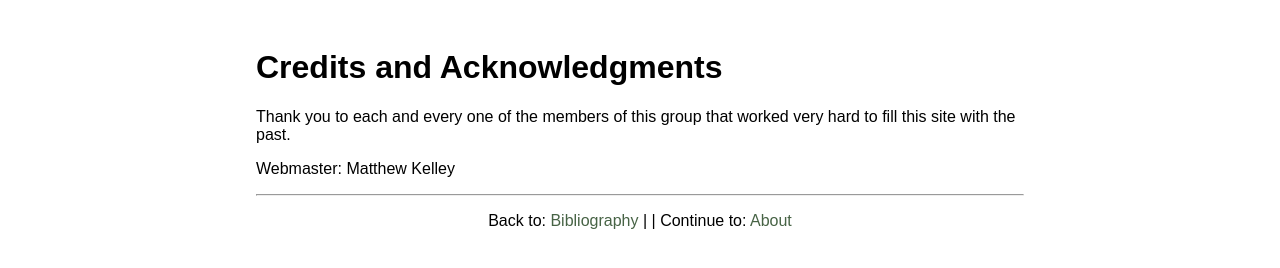
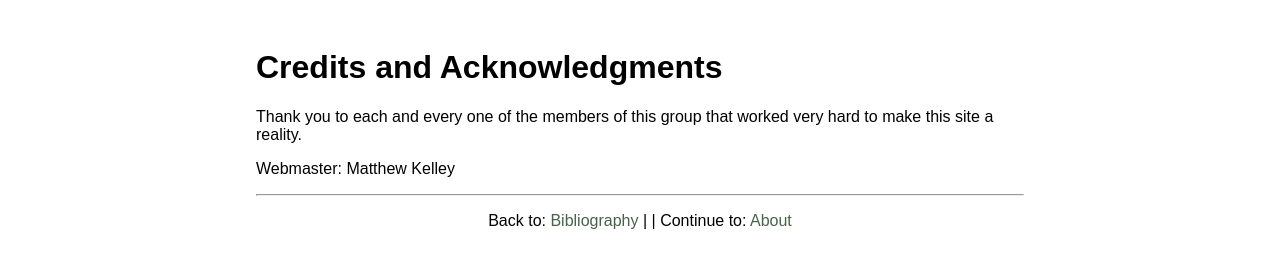
Before and after one commit to Kelley-Matthew/EUH3205, a Jekyll site: the page built from 006_credits_acknowledgments.md, in a window 1280 px wide. Shown: the part 195-463 px from the top of the page. Built offline with Jekyll 4.4.1, drawn with Linux system fonts in a browser that asks for light colours.

Commit message:
Update 006_credits_acknowledgments.md

```diff
--- a/006_credits_acknowledgments.md
+++ b/006_credits_acknowledgments.md
@@ -6,6 +6,6 @@ number: 6
 
 # Credits and Acknowledgments
 
-Thank you to each and every one of the members of this group that worked very hard to fill this site with the past.
+Thank you to each and every one of the members of this group that worked very hard to make this site a reality.
 
 Webmaster: Matthew Kelley
```
